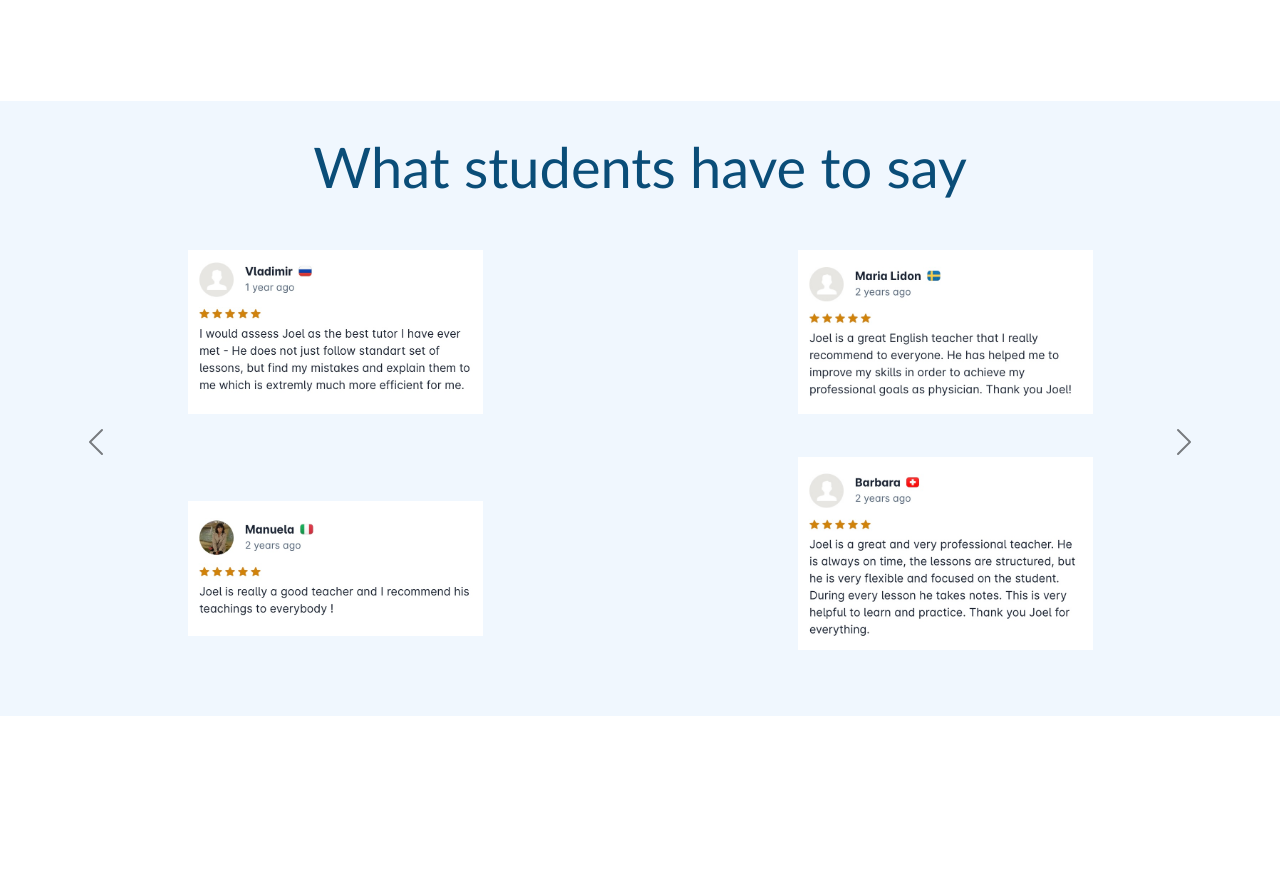
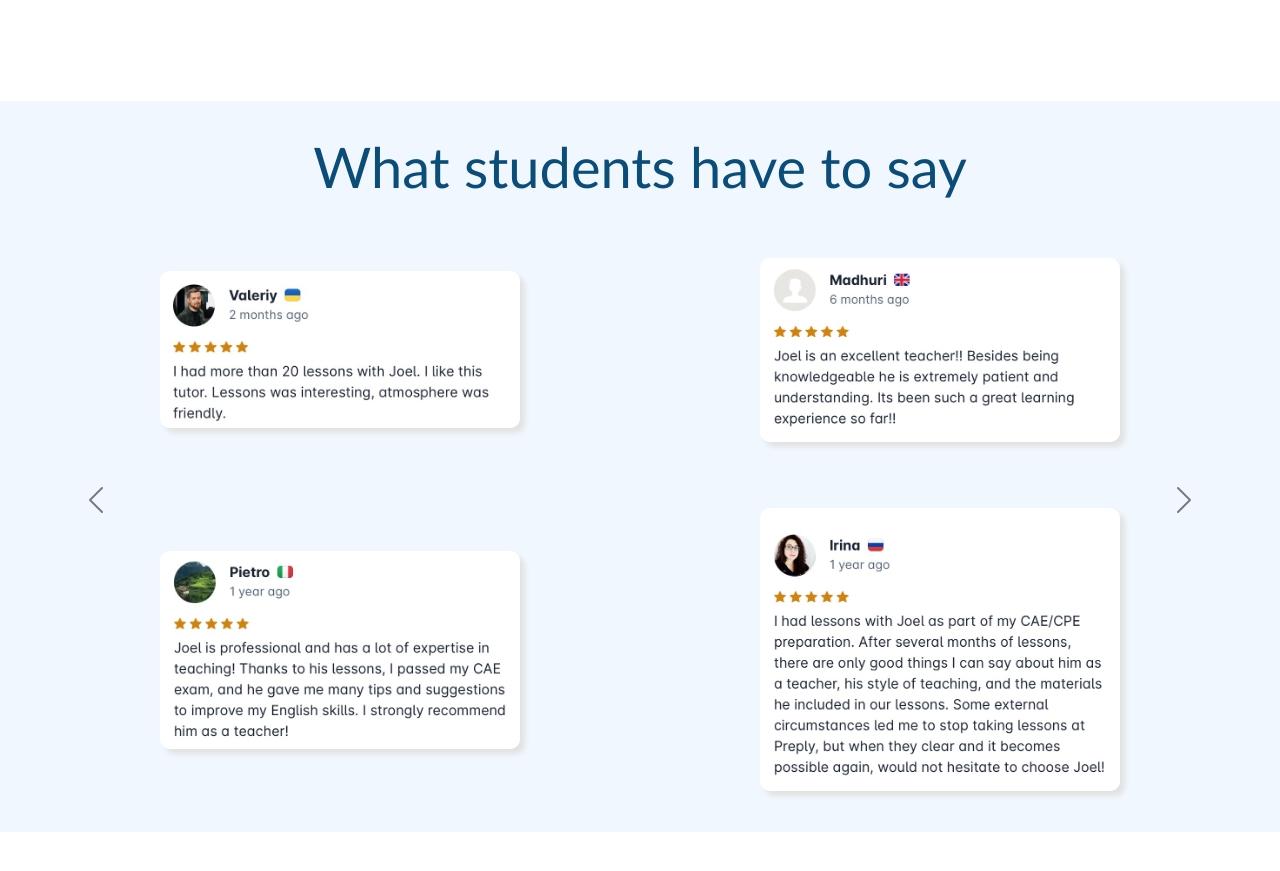
Before and after one commit to jimmybombimmy/joel-wilson-english, a React (Vite) app: page / in a window 1280 px wide. Shown: the part 2486-3357 px from the top of the page. Built offline with nearby package versions, Linux system fonts and the light colour scheme.

Commit message:
box align within reviews section fix

```diff
--- a/src/components/home/Reviews/Reviews.css
+++ b/src/components/home/Reviews/Reviews.css
@@ -1,70 +1,69 @@
 #reviewsSection {
-  /* height: 400px; */
   background-color: #F0F7FE;
   width: 100vw;
-  /* max-width: 1000px; */
   justify-self: center;
-  padding: 2rem 0 4rem;
-  margin-bottom: 200px;
+  padding: 2rem 0 2rem;
+  margin-bottom: 100px;
 }
 
 #reviewsTitle {
   text-align: center;
   font-size: 3.5rem;
   color: #0a4d78;
-  margin-bottom: 2rem;
+  margin-bottom: 0rem;
 }
 
 .carousel-item {
-  justify-content: center;
+  justify-items: center;
 }
 
 .gridContainer {
   display: grid;
   grid-template-columns: 1fr 1fr;
-  grid-template-rows: 1fr 1fr;
-  gap: 20px;
+  grid-template-rows: 300px 300px;
   max-width: 1200px;
+  justify-items: center;
+  align-items: center;
   margin: auto;
-  justify-self: center;
 }
 
 .reviewImg {
-  /* width: 100%; */
+  height: 300px;
   justify-items: center;
-  align-items: center;
   text-align: center;
   display:grid;
 }
 
+
+.reviewImg > img {
+  width: 60%;
+  border-radius: 10px;
+  box-shadow: 5px 5px 5px #e2e2e2;
+}
+
 .reviewImg1Of4 {
-  width: 50%;
   grid-column: 1/2;
   grid-row: 1/2;
   object-fit: contain;
-
+  align-self: center;
 }
 
 .reviewImg2Of4 {
-  width: 50%;
   grid-column: 2/3;
   grid-row: 1/2;
   object-fit: contain;
+  align-self: center;
 }
 
 .reviewImg3Of4 {
-  width: 50%;
   grid-column: 1/2;
   grid-row: 2/3;
-
+  object-fit: contain;
+  align-self: top;
 }
 
 .reviewImg4Of4 {
-  width: 50%;
   grid-column: 2/3;
   grid-row: 2/3;
+  object-fit: contain;
 }
-
-.carousel-control-prev-icon {
-color: hotpink;
-}
--- a/src/components/home/Reviews/Reviews.jsx
+++ b/src/components/home/Reviews/Reviews.jsx
@@ -25,7 +25,7 @@ export default function ReviewsSection() {
   return (
     <section id="reviewsSection">
       <h2 id="reviewsTitle">What students have to say</h2>
-      <Carousel data-bs-theme="dark" indicators={false} >
+      <Carousel data-bs-theme="dark" indicators={false} interval={null}>
         {baseArray.map((selection) => {
           let i = 0;
           return (
```
